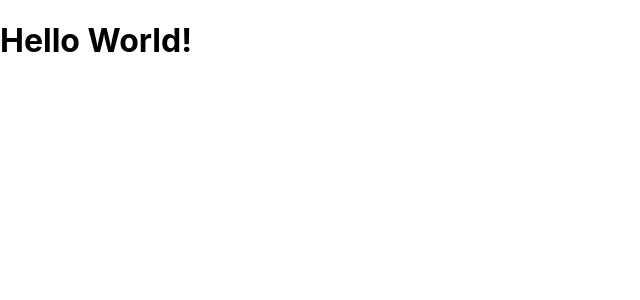
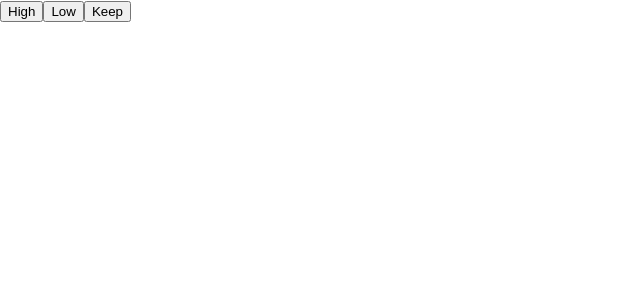
Before and after one commit to christeng12/high-low, a React (Create React App) app: page / in a window 1280 px wide. Shown: the top 300 px of the page, without its empty margins (0-640 px from the left). Built offline with nearby package versions, Linux system fonts and the light colour scheme.

Commit message:
added buttons

```diff
--- a/src/App.js
+++ b/src/App.js
@@ -1,9 +1,38 @@
-function App() {
-  return (
-    <div className="App">
-      <h1>Hello World!</h1>
-    </div>
-  );
+import React, {Component} from 'react';
+
+class Keep extends Component {
+  render() {
+    return(
+      <button className="keep">Keep</button>
+    );
+  }
 }
 
-export default App;
+class High extends Component {
+  render() {
+    return(
+      <button className="high">High</button>
+    );
+  }
+}
+
+class Low extends Component {
+  render() {
+    return(
+      <button className="low">Low</button>
+    );
+  }
+}
+
+class Game extends Component {
+  render() {
+    return (
+      <div className="Game">
+        <High />
+        <Low />
+        <Keep />
+      </div>
+    );
+  }
+}
+export default Game;
--- a/src/index.js
+++ b/src/index.js
@@ -1,13 +1,13 @@
 import React from 'react';
 import ReactDOM from 'react-dom/client';
 import './index.css';
-import App from './App';
+import Game from './App';
 import reportWebVitals from './reportWebVitals';
 
 const root = ReactDOM.createRoot(document.getElementById('root'));
 root.render(
   <React.StrictMode>
-    <App />
+    <Game />
   </React.StrictMode>
 );
 
```
